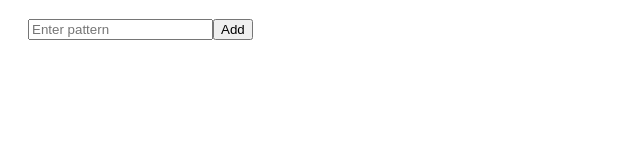
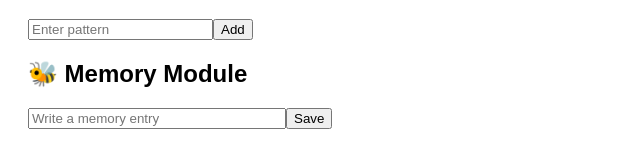
Before and after one commit to maxandbe1/B3-simportal, a React (Vite) app: page / in a window 1280 px wide. Shown: the part 276-444 px from the top of the page, without its empty margins (0-640 px from the left). Built offline with nearby package versions, Linux system fonts and the light colour scheme.

Commit message:
Update App.jsx

```diff
--- a/src/App.jsx
+++ b/src/App.jsx
@@ -15,6 +15,7 @@ export default function App() {
 
       <Identity />
       <Patterns />
+      <Memory />
     </div>
   );
 }
```
